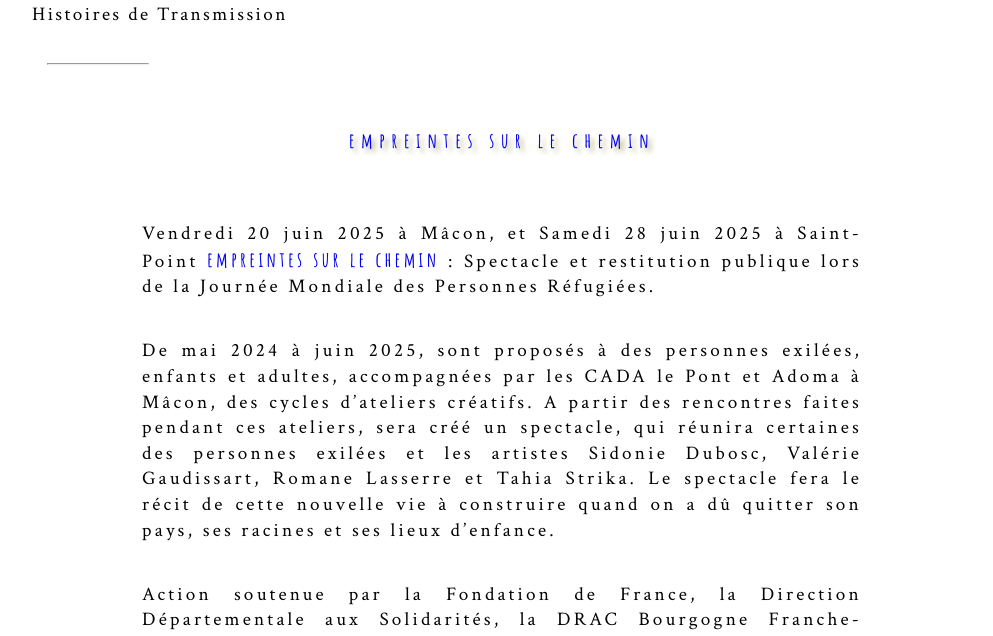
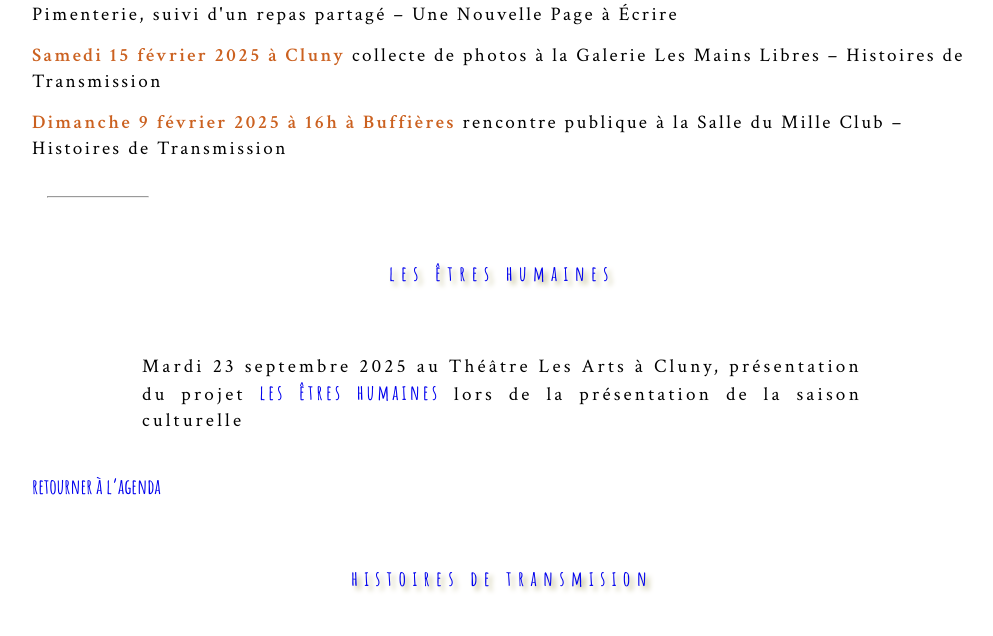
Before and after one commit to leshnik/revertouthaut, a Jekyll site: the page built from agenda.md, in a window 1280 px wide and 1400 px high, scrolled down 1224 px. Shown: the top 636 px of the window, without its empty margins (138-1131 px from the left). Built offline with Jekyll 4.4.1, drawn with Linux system fonts in a browser that asks for light colours; some of the changed text lies outside the part shown.

Commit message:
agenda add août&sept2025

```diff
--- a/agenda.md
+++ b/agenda.md
@@ -6,6 +6,8 @@
 <h1 id="ag">agenda</h1>
 <p class="intro-text">Cliquez sur les liens pour plus d'infos sur chacun des évènements.</p>
 <ul class="agenda-list">
+<li><a href="#23-09-2025"><span style="color:#CB6120; font-weight:bold;">Mardi 23 septembre 2025 à Cluny</span> – Les êtres humaines, présentation du spectacle autour de la violence conjugale</a></li>
+<li><a href="#2-08-2025"><span style="color:#CB6120; font-weight:bold;">Samedi 2 août 2025 à Donzy-le-National</span> – Histoires de Transmissions, présentation publique du projet de film photographique lors du Festival Ciné-Pause</a></li>
 <li><a href="#21-06-2025"><span style="color:#CB6120; font-weight:bold;">Samedi 28 juin 2025 à Saint-Point</span> – Empreintes sur le chemin, spectacle autour de l'exil et de l'enfance</a></li>
 <li><a href="#21-06-2025"><span style="color:#CB6120; font-weight:bold;">Vendredi 20 juin 2025 à Mâcon</span> – Empreintes sur le chemin, spectacle autour de l'exil et de l'enfance</a></li>
 <li><a href="#19-05-2025"><span style="color:#CB6120; font-weight:bold;">Lundi 19 au Mercredi 21 mai 2025 à Bourbon-Lancy</span> – Les êtres humaines, ateliers artistiques autour de la violence conjugale</a></li>
@@ -23,6 +25,17 @@
 
 </ul>
 <hr>
+<div id="23-09-2025">
+    <h2><a href="les-etres-humaines">les êtres humaines</a></h2>
+    <p class="intro-text">Mardi 23 septembre 2025 au Théâtre Les Arts à Cluny, présentation du projet <a href="les-etres-humaines">les êtres humaines</a> lors de la présentation de la saison culturelle</p>
+</div>
+<a href="#ag">retourner à l'agenda</a>
+<div id="2-08-2025">
+    <h2><a href="histoires-de-transmission">histoires de transmision</a></h2>
+        <p class="intro-text">Samedi 2 août 2025 à Donzy-le-National, présentation publique du projet de film photographique <a href="histoires-de-transmission">histoires de transmision</a> lors du Festival Ciné-Pause. <br>
+        Horaires pas encore dispo.</p>
+</div>
+<a href="#ag">retourner à l'agenda</a>
 <div id="21-06-2025">
     <h2><a href="empreintes-sur-le-chemin">empreintes sur le chemin</a></h2>
     <p class="intro-text">
```
